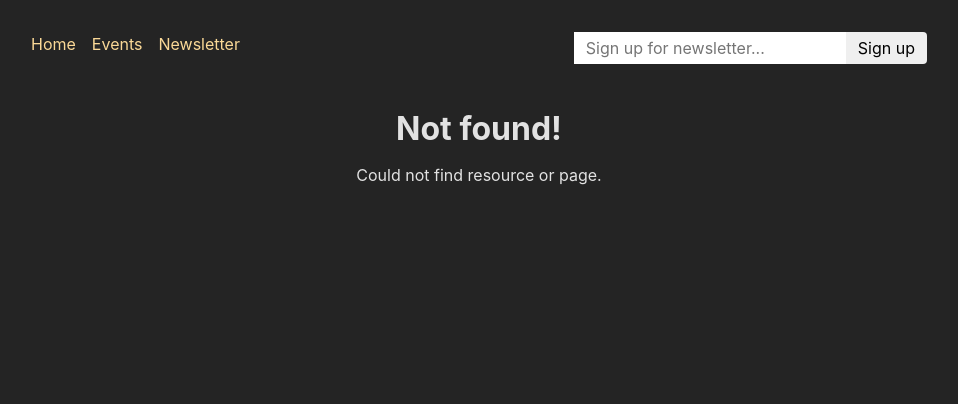
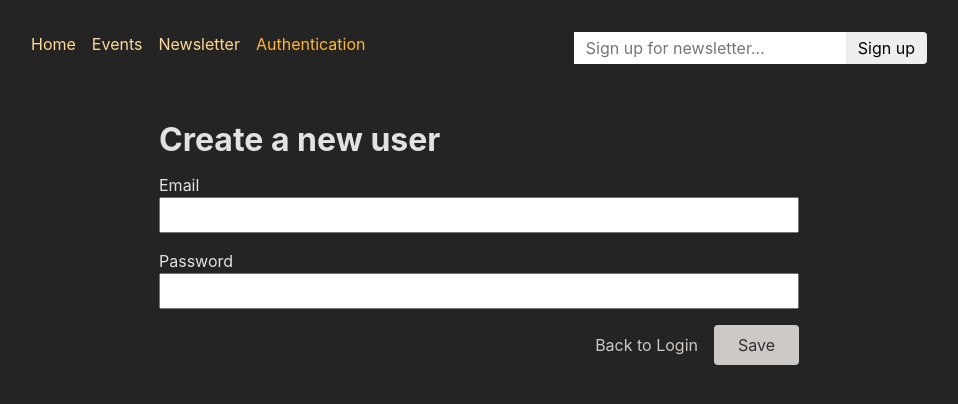
Before and after one commit to Bo01la/Authentication, a React (Create React App) app in the folder frontend/: page /auth in a window 1280 px wide. Before the commit this address had no page. Shown: the top 404 px of the page, without its empty margins (161-1119 px from the left). Built offline with nearby package versions, Linux system fonts and the light colour scheme.

Commit message:
toggling between login and signup

```diff
--- a/frontend/src/components/AuthForm.js
+++ b/frontend/src/components/AuthForm.js
@@ -1,19 +1,17 @@
-import { useState } from 'react';
-import { Form } from 'react-router-dom';
+import { Form, useSearchParams, Link } from "react-router-dom";
 
-import classes from './AuthForm.module.css';
+import classes from "./AuthForm.module.css";
 
 function AuthForm() {
-  const [isLogin, setIsLogin] = useState(true);
-
-  function switchAuthHandler() {
-    setIsLogin((isCurrentlyLogin) => !isCurrentlyLogin);
-  }
+  // getting All Params object
+  const [searchParams] = useSearchParams();
+  // specifically getting the value of the "mode" using .get() and using it
+  const isLogin = searchParams.get("mode") === "logIn";
 
   return (
     <>
       <Form method="post" className={classes.form}>
-        <h1>{isLogin ? 'Log in' : 'Create a new user'}</h1>
+        <h1>{isLogin ? "Log in" : "Create a new user"}</h1>
         <p>
           <label htmlFor="email">Email</label>
           <input id="email" type="email" name="email" required />
@@ -23,9 +21,10 @@
           <input id="password" type="password" name="password" required />
         </p>
         <div className={classes.actions}>
-          <button onClick={switchAuthHandler} type="button">
-            {isLogin ? 'Create new user' : 'Login'}
-          </button>
+          {/*using the value of "mode" to change UI and URL mode */}
+          <Link to={`?mode=${isLogin ? "signUp" : "logIn"}`}>
+            {isLogin ? "Create new user" : "Back to Login"}
+          </Link>
           <button>Save</button>
         </div>
       </Form>
--- a/frontend/src/components/MainNavigation.js
+++ b/frontend/src/components/MainNavigation.js
@@ -1,7 +1,7 @@
-import { NavLink } from 'react-router-dom';
+import { NavLink } from "react-router-dom";
 
-import classes from './MainNavigation.module.css';
-import NewsletterSignup from './NewsletterSignup';
+import classes from "./MainNavigation.module.css";
+import NewsletterSignup from "./NewsletterSignup";
 
 function MainNavigation() {
   return (
@@ -39,6 +39,17 @@
               Newsletter
             </NavLink>
           </li>
+          <li>
+            {/*we initiallt set the "mode=logIn" in the nav bar */}
+            <NavLink
+              to="/auth?mode=logIn"
+              className={({ isActive }) =>
+                isActive ? classes.active : undefined
+              }
+            >
+              Authentication
+            </NavLink>
+          </li>
         </ul>
       </nav>
       <NewsletterSignup />
```
Also changed, not shown: frontend/src/App.js (+23 -18 lines).
